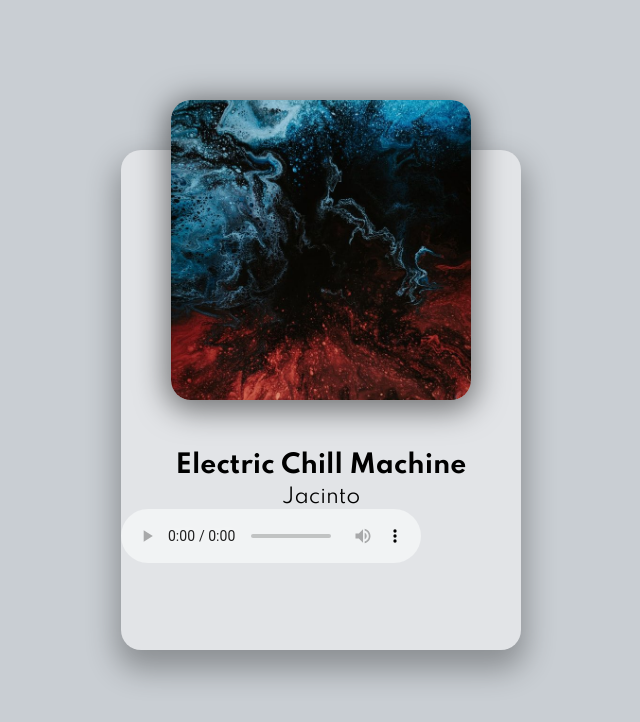
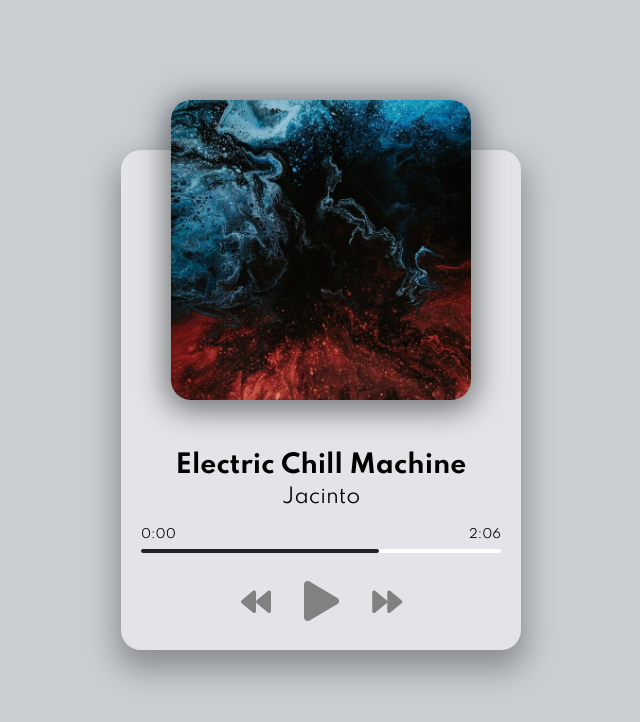
Before and after one commit to hientran12/MusicPlayer, a plain HTML site: page index.html in a window 1280 px wide. Shown: the whole page, without its empty margins (319-959 px from the left). Drawn offline with Linux system fonts and the light colour scheme.

Commit message:
finish UI

```diff
--- a/index.html
+++ b/index.html
@@ -1,13 +1,15 @@
 <!DOCTYPE html>
 <html lang="en">
+
 <head>
     <meta charset="UTF-8">
     <meta name="viewport" content="width=device-width, initial-scale=1.0">
     <title>Music Player</title>
     <link rel="icon" type="image/png" href="favicon.png">
-    <link rel="stylesheet" href="https://cdnjs.cloudflare.com/ajax/libs/font-awesome/5.10.2/css/all.min.css"/>
+    <link rel="stylesheet" href="https://cdnjs.cloudflare.com/ajax/libs/font-awesome/5.10.2/css/all.min.css" />
     <link rel="stylesheet" href="style.css">
 </head>
+
 <body>
     <div class="player-container">
         <!-- Song -->
@@ -16,9 +18,24 @@
         </div>
         <h2 id="titlte">Electric Chill Machine</h2>
         <h3 id="artist">Jacinto</h3>
-        <audio src="music/jacinto-1.mp3" controls></audio>
+        <audio src="music/jacinto-1.mp3"></audio>
+        <!-- Progress -->
+        <div class="progress-container" id="progress-container">
+            <div class="progress" id="progress"></div>
+            <div class="duration-wrapper">
+                <span class="current-time">0:00</span>
+                <span class="duration">2:06</span>
+            </div>
+        </div>
+        <!-- Controls  -->
+        <div class="player-controls">
+            <i class="fas fa-backward" id="prev" title="Previous"></i>
+            <i class="fas fa-play main-button" id="play" title="Play"></i>
+            <i class="fas fa-forward" id="next" title="Next"></i>
+        </div>
     </div>
     <!-- Script -->
     <script src="script.js"></script>
 </body>
+
 </html>
--- a/style.css
+++ b/style.css
@@ -97,10 +97,13 @@ h3 {
   font-size   : 30px;
   color       : rgb(129, 129, 129);
   margin-right: 30px;
-
+  cursor: pointer;
+  user-select: none;
 }
 
-
+.fas:hover {
+  filter: brightness(80%);
+}
 
 .main-button {
   font-size: 40px;
```
